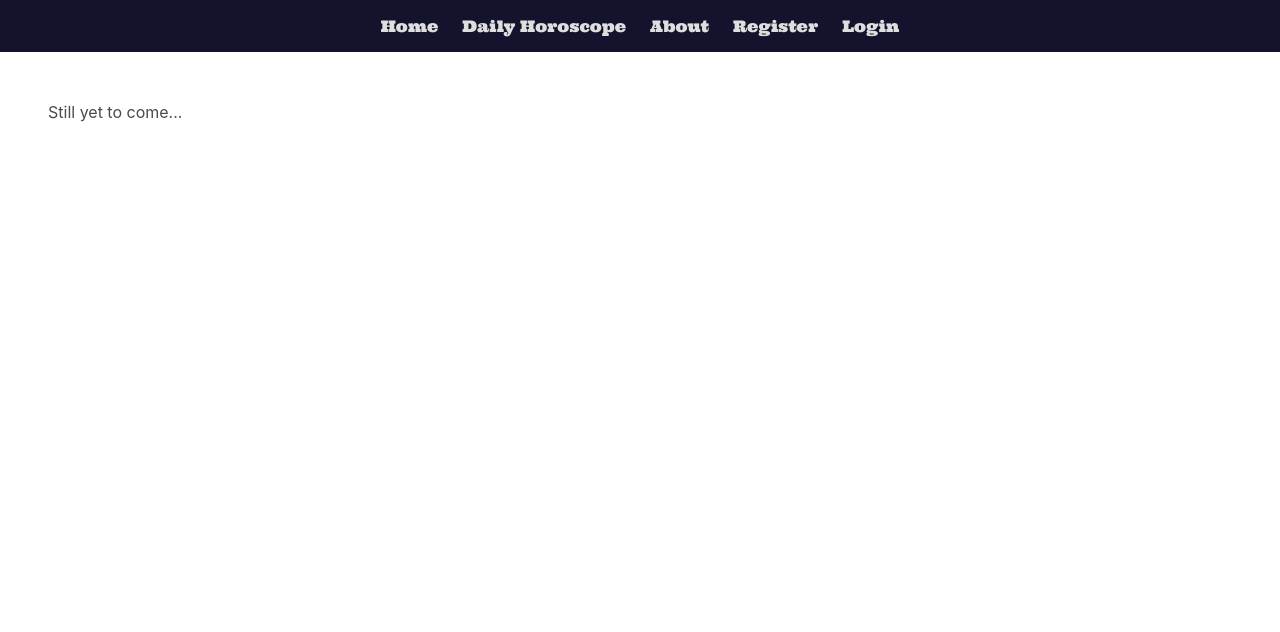
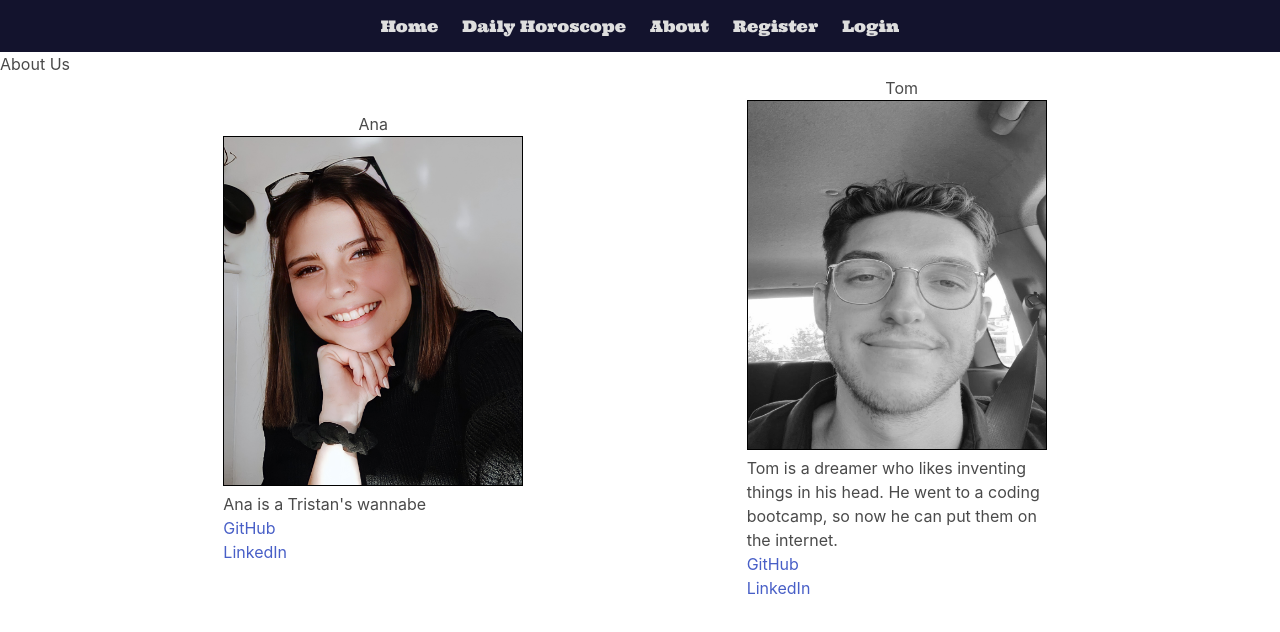
Before and after one commit to TomCRiley/GA-PROJECT-2, a React (Create React App) app in the folder AztroAPI/: page /about in a window 1280 px wide. Shown: the top 632 px of the page. Built offline with nearby package versions, Linux system fonts and the light colour scheme; the HTML template or start-up script is replaced by a standard one.

Commit message:
changed a lot

```diff
--- a/AztroAPI/src/components/About.js
+++ b/AztroAPI/src/components/About.js
@@ -1,9 +1,66 @@
 import React from 'react';
+import ImageAna from '../assets/Ana.jpg';
+import ImageTom from '../assets/Tom.jpg';
 
 const About = () => {
   return (
-    <div className="hero-body">
-      <p>Still yet to come...</p>
+    <div className="about">
+      <h1>About Us</h1>
+      <div className="profiles">
+        <div className="Ana">
+          <h2>Ana</h2>
+          <div className="picdiv">
+            <img id="Ana" src={ImageAna} alt="Ana"></img>
+          </div>
+          <p>Ana is a Tristan's wannabe</p>
+          <p>
+            <a
+              href="https://github.com/Mafalda-hub"
+              target="_blank"
+              rel="noreferrer"
+            >
+              GitHub
+            </a>
+          </p>
+          <p>
+            <a
+              href="https://www.linkedin.com/in/ana-borges-6080a2222/"
+              target="_blank"
+              rel="noreferrer"
+            >
+              LinkedIn
+            </a>
+          </p>
+        </div>
+        <div className="Tom">
+          <h2>Tom</h2>
+          <div className="picdiv">
+            <img id="Tom" src={ImageTom} alt="Tom"></img>
+          </div>
+          <p>
+            Tom is a dreamer who likes inventing things in his head. He went to
+            a coding bootcamp, so now he can put them on the internet.
+          </p>
+          <p>
+            <a
+              href="https://github.com/TomCRiley"
+              target="_blank"
+              rel="noreferrer"
+            >
+              GitHub
+            </a>
+          </p>
+          <p>
+            <a
+              href="https://www.linkedin.com/in/tom-riley-746055121/"
+              target="_blank"
+              rel="noreferrer"
+            >
+              LinkedIn
+            </a>
+          </p>
+        </div>
+      </div>
     </div>
   );
 };
--- a/AztroAPI/src/components/DailyHoroscope.js
+++ b/AztroAPI/src/components/DailyHoroscope.js
@@ -40,28 +40,72 @@ const DailyHoroscope = () => {
     <div>
       <Dropdown
         handleClick={getRequestUrl}
-        formLabel='Choose a sign'
-        buttonText='Send sign'
-        action='/'
+        formLabel="Choose a sign"
+        buttonText="Send sign"
+        action="/"
         signs={signs}
       >
-        <option selected value='Click to see options' />
-        <option value='Aries' />
-        <option value='Taurus' />
-        <option value='Gemini' />
-        <option value='Cancer' />
-        <option value='Leo' />
-        <option value='Virgo' />
-        <option value='Libra' />
-        <option value='Scorpio' />
-        <option value='Sagittarius' />
-        <option value='Capricorn' />
-        <option value='Aquarius' />
-        <option value='Pisces' />
+        <option selected value="Click to see options" />
+        <option value="Aries" />
+        <option value="Taurus" />
+        <option value="Gemini" />
+        <option value="Cancer" />
+        <option value="Leo" />
+        <option value="Virgo" />
+        <option value="Libra" />
+        <option value="Scorpio" />
+        <option value="Sagittarius" />
+        <option value="Capricorn" />
+        <option value="Aquarius" />
+        <option value="Pisces" />
       </Dropdown>
-
-      {!!horoscope && <p>{horoscope.description}</p>}
-      {!!horoscope && <p>{horoscope.current_date}</p>}
+      <div className="card">
+        <div>
+          {!!horoscope && (
+            <p>
+              {' '}
+              <strong>Date range:</strong> {horoscope.date_range}
+            </p>
+          )}
+          {!!horoscope && (
+            <p>
+              {' '}
+              <strong>Today's date:</strong> {horoscope.current_date}
+            </p>
+          )}
+          {!!horoscope && (
+            <p>
+              {' '}
+              <strong>Description:</strong> {horoscope.description}
+            </p>
+          )}
+          {!!horoscope && (
+            <p>
+              <strong>Sign compatibility:</strong> {horoscope.compatibility}
+            </p>
+          )}
+          {!!horoscope && (
+            <p>
+              <strong>Mood for today:</strong> {horoscope.mood}
+            </p>
+          )}
+          {!!horoscope && (
+            <p>
+              <strong>Color of today:</strong> {horoscope.color}
+            </p>
+          )}
+          {!!horoscope && (
+            <p>
+              <strong>Lucky number:</strong> {horoscope.lucky_number}
+            </p>
+          )}
+          {!!horoscope && (
+            <p>
+              <strong>Lucky time:</strong> {horoscope.lucky_time}
+            </p>
+          )}
+        </div>
+      </div>
     </div>
     // <section className='dh-section'>
     // <div className='dh-container'>
--- a/AztroAPI/src/components/Dropdown.js
+++ b/AztroAPI/src/components/Dropdown.js
@@ -9,25 +9,30 @@ const Dropdown = ({ signs, handleClick }) => {
 
   return (
     <section>
-      <h1>Your Daily Horoscope </h1>
-      <div className='flexdiv'>
+      <div className="flexdiv">
+        <div className="titleclass">
+          <h1>Your Daily Horoscope </h1>
+        </div>
+      </div>
+
+      <div className="flexdiv">
         <div className={isOpen ? 'dropdown is-active' : 'dropdown'}>
-          <div className='dropdown-trigger'>
+          <div className="dropdown-trigger">
             <button
-              className='button'
-              id='button-dropdown'
-              aria-haspopup='true'
-              aria-controls='dropdown-menu'
+              className="button"
+              id="button-dropdown"
+              aria-haspopup="true"
+              aria-controls="dropdown-menu"
               onClick={handleDropdownClick}
             >
-              <span className='icon is-small'>
-                <i className='fas fa-angle-down' aria-hidden='true'></i>
+              <span className="icon is-small">
+                <i className="fas fa-angle-down" aria-hidden="true"></i>
               </span>
               What is your sign?
             </button>
           </div>
-          <div className='dropdown-menu' id='dropdown-menu' role='menu'>
-            <div className='dropdown-content'>
+          <div className="dropdown-menu" id="dropdown-menu" role="menu">
+            <div className="dropdown-content">
               {signs.map((sign) => (
                 <button
                   key={sign}
@@ -35,7 +40,7 @@ const Dropdown = ({ signs, handleClick }) => {
                     handleClick(sign);
                     handleDropdownClick();
                   }}
-                  className='dropdown-item'
+                  className="dropdown-item"
                 >
                   {sign}
                 </button>
--- /dev/null
+++ b/AztroAPI/src/styles/about.scss
@@ -0,0 +1,31 @@
+.profiles {
+  display: flex;
+  justify-content: space-evenly;
+  align-items: center;
+}
+
+.picdiv {
+  width: 300px;
+}
+
+.Tom {
+  width: 310px;
+}
+
+h2 {
+  display: flex;
+  justify-content: center;
+}
+.Ana,
+.Tom {
+  display: flex;
+  flex-direction: column;
+}
+
+#Ana,
+#Tom {
+  width: 500px;
+  height: 350px;
+  border: black 1px solid;
+  // border-radius: 30%;
+}
--- /dev/null
+++ b/AztroAPI/src/styles/dailyhoroscope.scss
@@ -0,0 +1,9 @@
+.card {
+  display: flex;
+  justify-content: center;
+  width: 450px;
+  height: auto;
+  margin: auto;
+  font-size: 20px;
+  font-family: RomanaBT-Roman, Times New Roman, serif;
+}
--- a/AztroAPI/src/styles/dropdown.scss
+++ b/AztroAPI/src/styles/dropdown.scss
@@ -1,3 +1,21 @@
+.titleclass {
+  font-size: 24px;
+}
+
 #button-dropdown {
-  background-color: rgb(144, 223, 110);
+  background-color: rgba(14, 14, 40, 0.975);
+  color: #dedede;
+  border: none;
+  font-family: 'Ultra', serif;
+  font-size: 16px;
+  display: flex;
+  width: 100%;
+  justify-content: center;
 }
+
+.flexdiv {
+  display: flex;
+  justify-content: center;
+  font-family: 'Ultra', serif;
+  margin: 30px;
+}
--- a/AztroAPI/src/styles/main.scss
+++ b/AztroAPI/src/styles/main.scss
@@ -3,23 +3,6 @@
 
 @import './navbar.scss';
 @import './home.scss';
-@import './dropdown.scss'; // .dh-section {
-//   display: flex;
-//   justify-content: center;
-// }
-
-// .dh-container {
-//   display: flex;
-//   flex-direction: row;
-//   justify-content: space-around;
-//   background-color: darkgrey;
-//   padding: 30px;
-//   margin: 30px;
-//   border-radius: 30px;
-// }
-
-// .dh-today {
-//   font-family: 'Ultra', serif;
-//   font-size: 40px;
-//   color: wheat;
-// }
+@import './dropdown.scss';
+@import './dailyhoroscope.scss';
+@import './about.scss';
```
Also changed, not shown: AztroAPI/src/assets/Ana.jpg (added), AztroAPI/src/assets/Tom.jpg (added).
